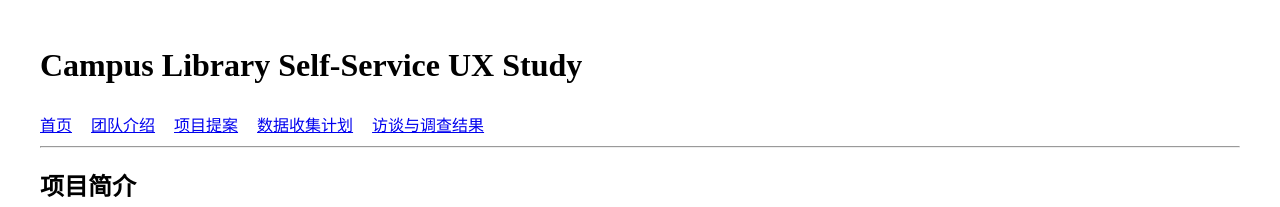
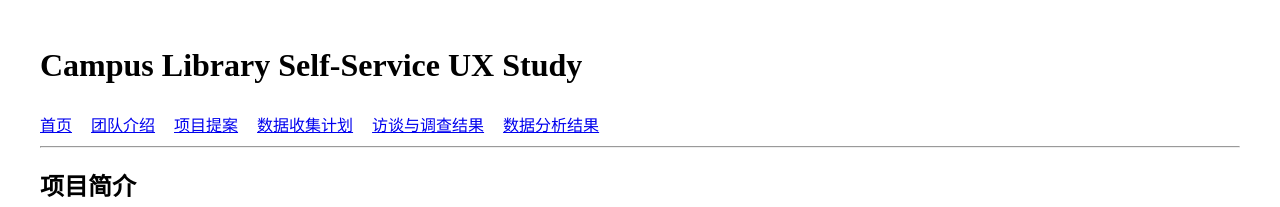
Before and after one commit to drqingchen/Campus-Library-Self-Service-UX-Study, a plain HTML site: page index.html in a window 1280 px wide. Shown: the top 207 px of the page. Drawn offline with Linux system fonts and the light colour scheme.

Commit message:
Add link to data analysis results in navigation
Added a link to the data analysis results page.

```diff
--- a/index.html
+++ b/index.html
@@ -16,6 +16,7 @@
     <a href="proposal.html">项目提案</a>
     <a href="data.html">数据收集计划</a>
     <a href="results.html">访谈与调查结果</a>
+    <a href="data_analysis_results.html">数据分析结果</a>
   </nav>
   <hr>
 
```
